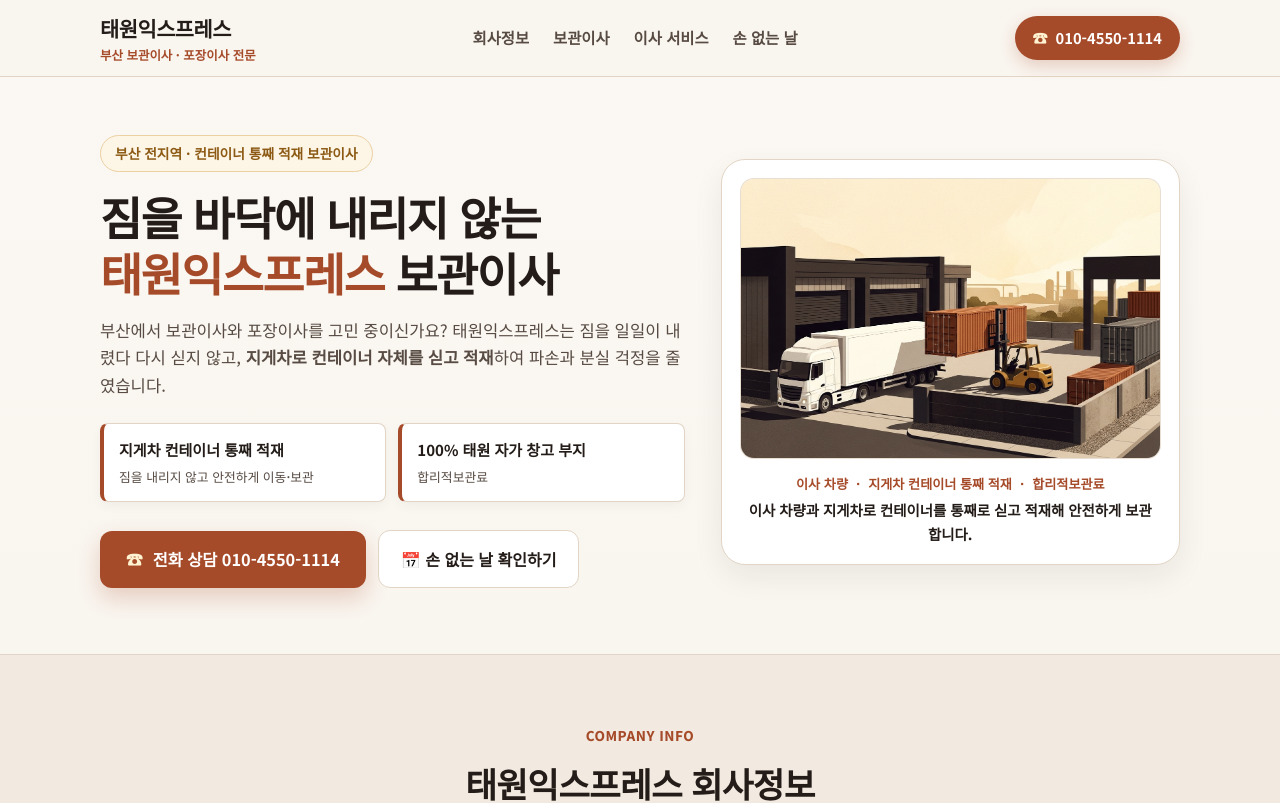
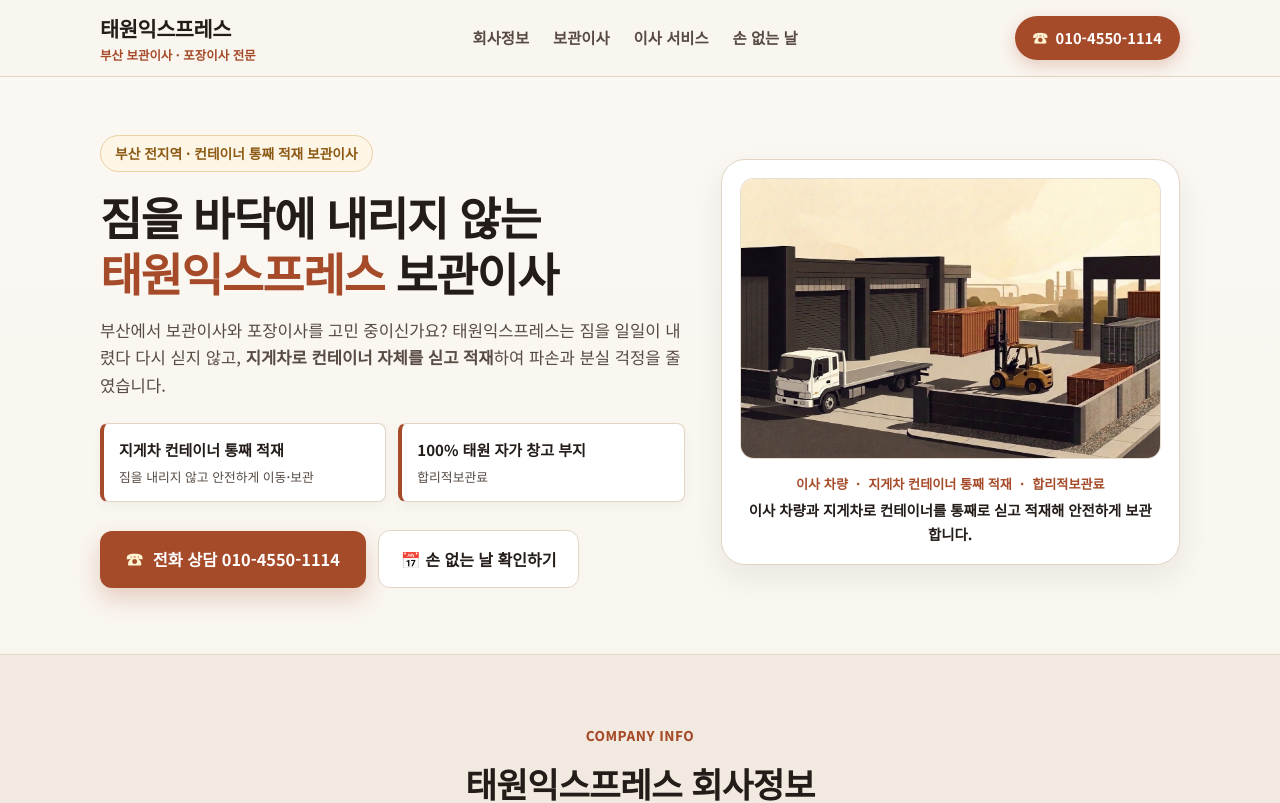
Before and after one commit to maestro0816/taewon24, a React (Vite) app: page / in a window 1280 px wide. Shown: the top 803 px of the page. Built offline with nearby package versions, Linux system fonts and the light colour scheme.

Commit message:
feat: update hero section image and alt text
Replace the hero image with a cleaner version and update the alt text to accurately reflect the visual content.

```diff
--- a/src/App.tsx
+++ b/src/App.tsx
@@ -184,8 +184,8 @@ export default function App() {
               <div className="aspect-[3/2] w-full overflow-hidden rounded-[14px] border border-[#E2D5C5]/70 bg-[#FAF5EE]">
                 {!heroImageError ? (
                   <img
-                    src="/src/assets/images/taewon_logistics_hero_1795324613323.jpg"
-                    alt="태원익스프레스 화물차와 지게차로 컨테이너를 통째로 적재하는 모습"
+                    src="/src/assets/images/taewon_logistics_hero_20ft_clean_1795325063331.jpg"
+                    alt="태원익스프레스 20피트 컨테이너 적재용 평판 화물차와 지게차 일러스트"
                     referrerPolicy="no-referrer"
                     onError={() => setHeroImageError(true)}
                     className="h-full w-full object-cover"
```
Also changed, not shown: src/assets/images/taewon_logistics_hero_1795324613323.jpg (deleted), src/assets/images/taewon_logistics_hero_20ft_clean_1795325063331.jpg (added).
